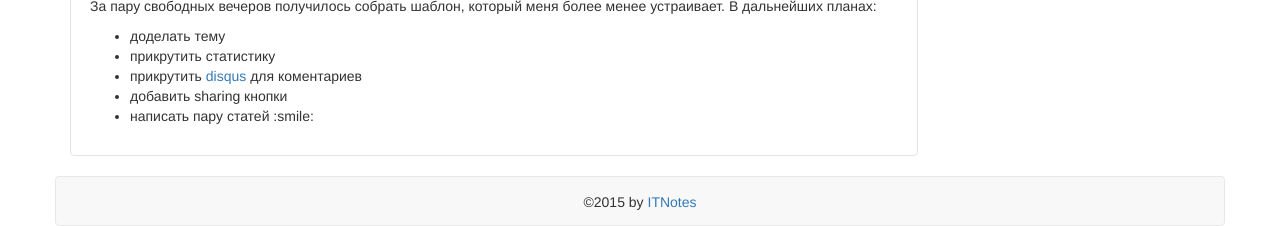
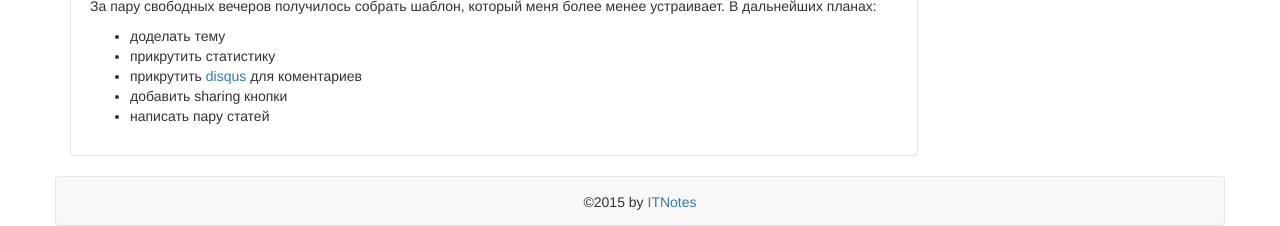
Before and after one commit to itnotes/itnotes.github.io, a Jekyll site: the page built from _posts/2015-08-11-hello-world.md, in a window 1280 px wide. Shown: the part 1076-1302 px from the top of the page. Built offline with Jekyll 4.4.1, drawn with Linux system fonts in a browser that asks for light colours; nearby versions of some CDN libraries; Markdown is read by kramdown in place of the engine named in the settings; part of the change alters nothing that is shown.

```diff
--- a/_config.yml
+++ b/_config.yml
@@ -10,7 +10,9 @@ port: 8080
 host: 0.0.0.0
 
 # Build settings
-markdown: kramdown
+markdown: redcarpet
+redcarpet:
+  extensions: ["strikethrough"]
 excerpt_separator: <!--more-->  # you can specify your own separator, of course.
 paginate: 5
 paginate_path: page:num
--- a/_posts/2015-08-11-hello-world.md
+++ b/_posts/2015-08-11-hello-world.md
@@ -37,7 +37,7 @@ tags:
     </tr>
 </table>
 
-Как я написал выше, при первом знакомстве с jekyll'ом возникло ощущение, что это не очень удобный инструмент, но потом... Немного покопавшись в гугле понимаешь насколько он (jekyll) крут. Обычный HTML + markdown + liquid шаблоны... Очень мощно, но опять есть это самое "но". Тема из коробки не дотягивает до стандартных тем на том же wordpress или "casper" темы от Ghtost'а. Можно взять готовую тему, но это не путь <s>джедая</s> программиста.
+Как я написал выше, при первом знакомстве с jekyll'ом возникло ощущение, что это не очень удобный инструмент, но потом... Немного покопавшись в гугле понимаешь насколько он (jekyll) крут. Обычный HTML + markdown + liquid шаблоны... Очень мощно, но опять есть это самое "но". Тема из коробки не дотягивает до стандартных тем на том же wordpress или "casper" темы от Ghtost'а. Можно взять готовую тему, но это не путь ~~джедая~~ программиста.
 
 ## Расчехляем bootstrap
 Последний раз дело с вёрсткой я имел лет 7 назад, когда было достаточно подключить jQuery и дописать пару стилей. Сейчас же модно (или я опять отстал от современности?) использовать SASS/LESS и прочую красоту. Конечно, можно и по старинке, но зачем?
@@ -51,4 +51,4 @@ tags:
 - прикрутить статистику
 - прикрутить [disqus](https://disqus.com/) для коментариев
 - добавить sharing кнопки
-- написать пару статей :smile:
+- написать пару статей
```
